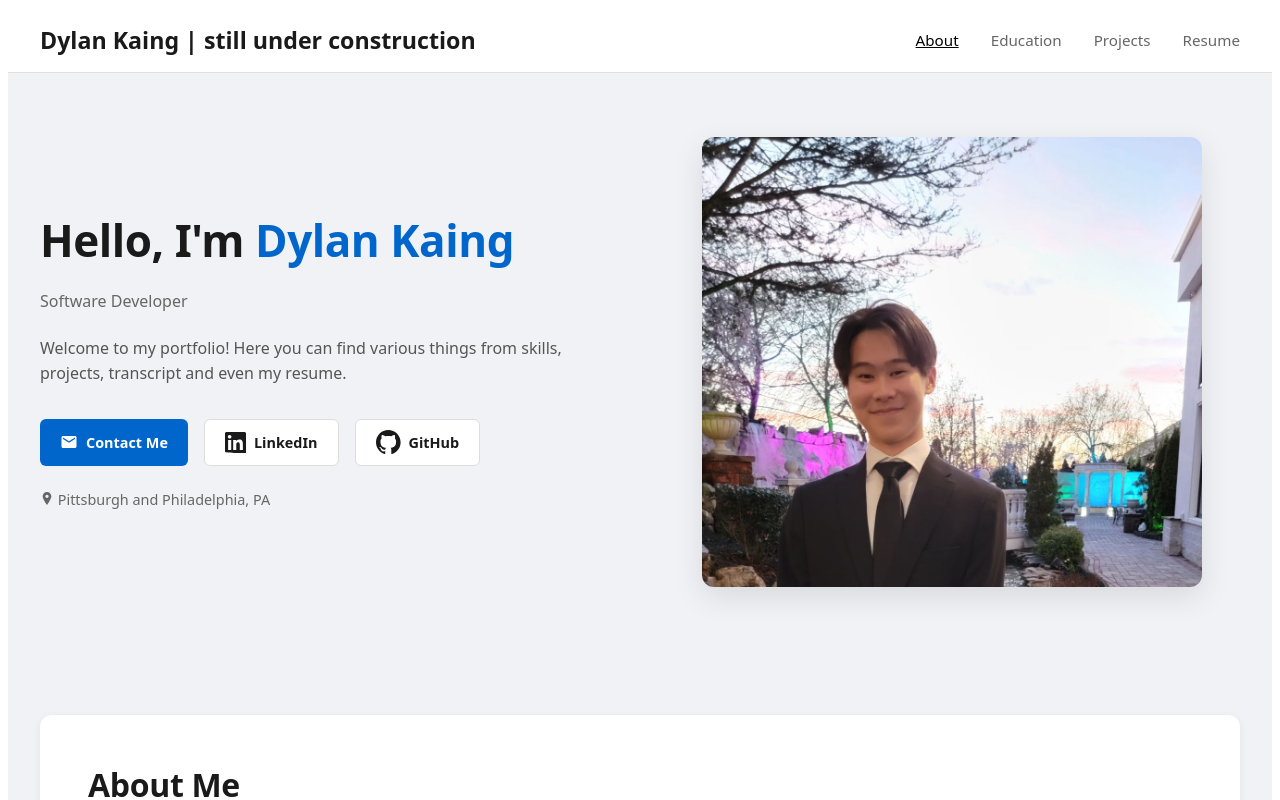
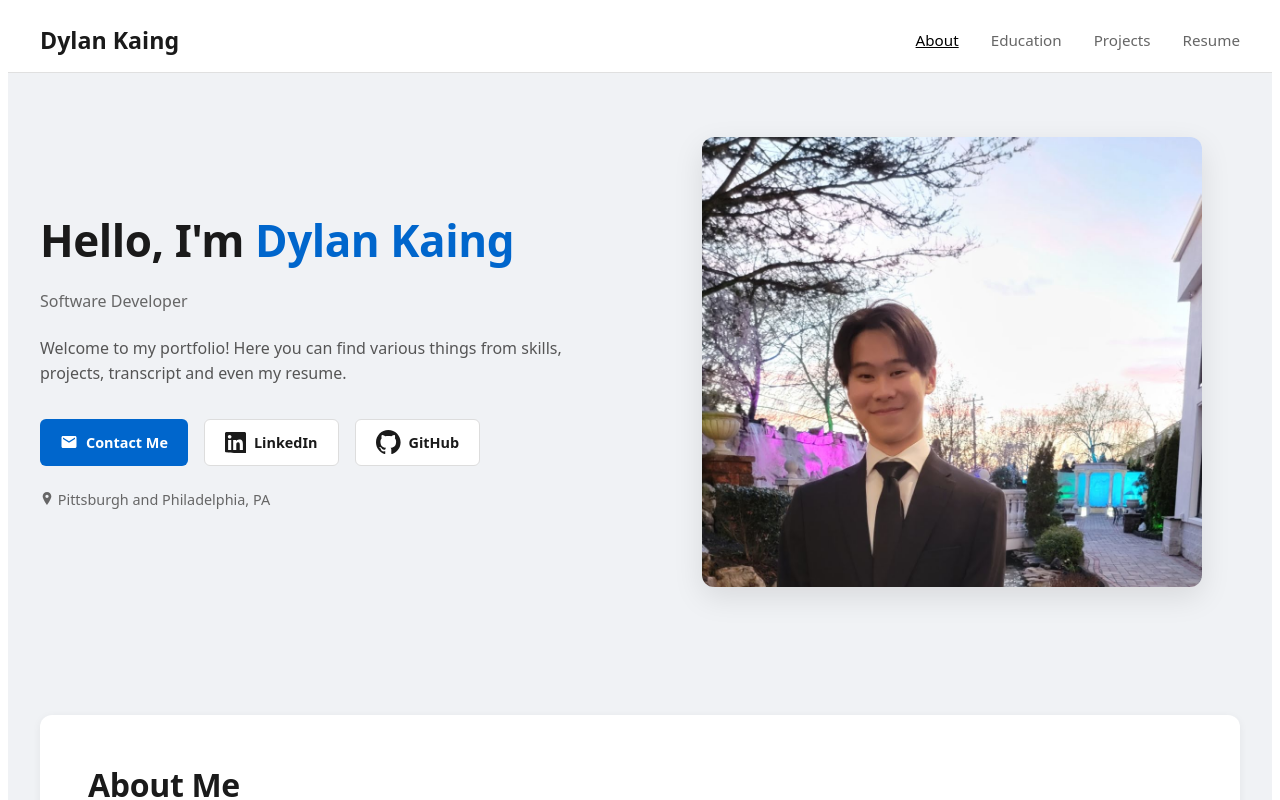
Before and after one commit to DylanKaing/MyPort, an Angular app: page / in a window 1280 px wide. Shown: the top 800 px of the page. Built offline with nearby package versions, Linux system fonts and the light colour scheme.

Commit message:
Update about.html

```diff
--- a/src/about/about.html
+++ b/src/about/about.html
@@ -1,6 +1,6 @@
 <nav class = "navbar">
     <div class = "nav-container">
-        <h1 class = "logo">{{ name }} | still under construction </h1>
+        <h1 class = "logo">{{ name }}</h1>
         <ul class = "nav-links">
             <li><a routerLink = "" style="color:black"><u>About</u></a></li>
             <li><a routerLink = "education">Education</a></li>
```
